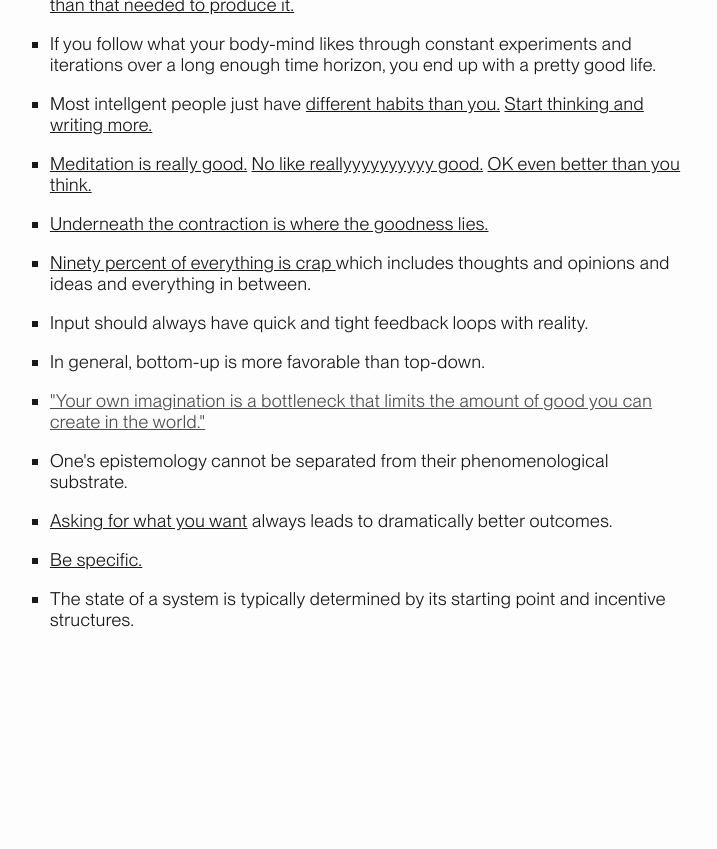
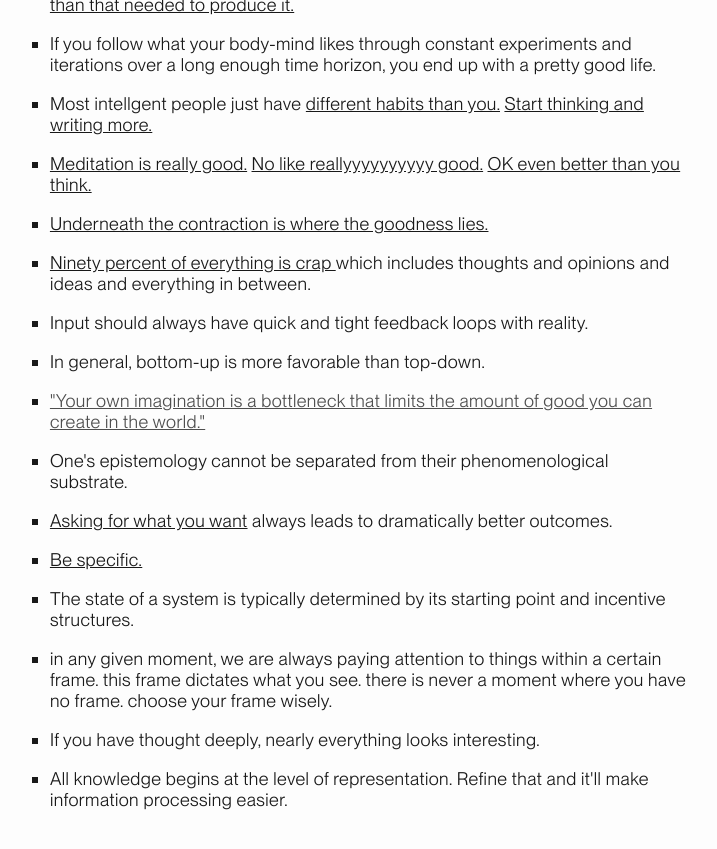
Before and after one commit to pxsswordprotected/personalsite, a Jekyll site: the page docs/principles.html, which Jekyll copies as it is, in a window 1280 px wide and 900 px high, scrolled down 3707 px. Shown: the top 849 px of the window, without its empty margins (285-1002 px from the left). Built offline with Jekyll 4.4.1, drawn with Linux system fonts in a browser that asks for light colours; before the commit the page ends 4427 px from its top, so only the background shows below that.

Commit message:
new princ

```diff
--- a/docs/principles.html
+++ b/docs/principles.html
@@ -620,6 +620,11 @@
                         <li>
                             The state of a system is typically determined by its starting point and incentive structures.
                         </li>
+                        <li>
+                            in any given moment, we are always paying attention to things within a certain frame. this frame dictates what you see. there is never a moment where you have no frame. choose your frame wisely.
+                        </li>
+                        <li>If you have thought deeply, nearly everything looks interesting.</li>
+                        <li>All knowledge begins at the level of representation. Refine that and it'll make information processing easier. </li>
                         </ul>
                 </section>
             </main>
```
